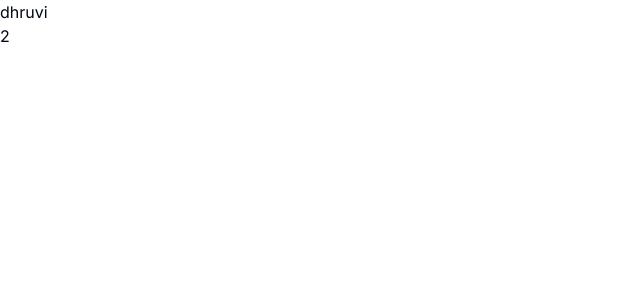
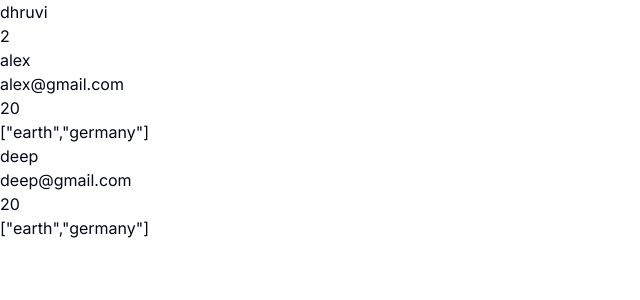
Before and after one commit to erDeep64930/learningTypescript, a Next.js app: page / in a window 1280 px wide. Shown: the top 300 px of the page, without its empty margins (0-640 px from the left). Built offline with nearby package versions, Linux system fonts and the light colour scheme.

Commit message:
passing props and defing

```diff
--- a/app/page.tsx
+++ b/app/page.tsx
@@ -1,10 +1,22 @@
+import AdminInfo from "@/components/AdminInfo";
 import User from "@/components/User";
-
+import UserInfo from "@/components/UserInfo";
 
 export default function Home() {
   return (
-  <div>
-<User name="dhruvi" age={2} isStudent={false} />
-  </div>
+    <div>
+      <User name="dhruvi" age={2} isStudent={false} />
+      <UserInfo
+        username="alex"
+        email="alex@gmail.com"
+        age={20}
+        location={["earth", "germany"]}
+      />
+      <AdminInfo username="deep"
+        email="deep@gmail.com"
+        age={20}
+        location={["earth", "germany"]}
+        admin="yes"/>
+    </div>
   );
 }
--- /dev/null
+++ b/components/AdminInfo.tsx
@@ -0,0 +1,23 @@
+import React from 'react'
+
+type Info = {
+    username: string;
+    email: string;
+    age:number;
+    location:string[];
+    admin:boolean;
+  }
+const AdminInfo = ({username,email,age,location,admin}:Info) => {
+  return (
+    <div>
+          <ul>
+        <li>{username}</li>
+        <li>{email}</li>
+        <li>{age}</li>
+        <li>{JSON.stringify(location)}</li>
+      </ul>
+    </div>
+  )
+}
+
+export default AdminInfo
--- /dev/null
+++ b/components/UserInfo.tsx
@@ -0,0 +1,23 @@
+import React from 'react'
+
+type Info = {
+  username: string;
+  email: string;
+  age:number;
+  location:string[]
+}
+
+const UserInfo = ({username,email,age,location}:Info) => {
+  return (
+    <div>
+      <ul>
+        <li>{username}</li>
+        <li>{email}</li>
+        <li>{age}</li>
+        <li>{JSON.stringify(location)}</li>
+      </ul>
+    </div>
+  )
+}
+
+export default UserInfo
```
